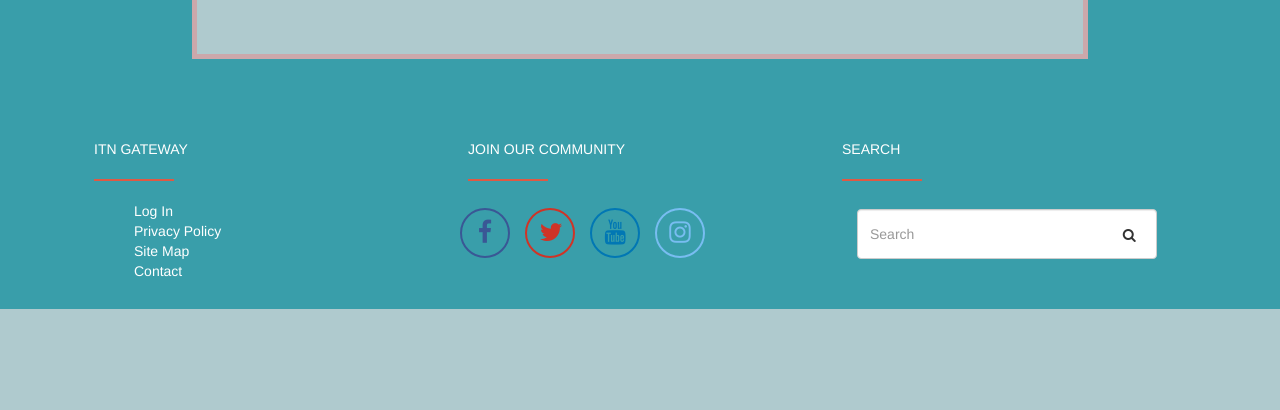
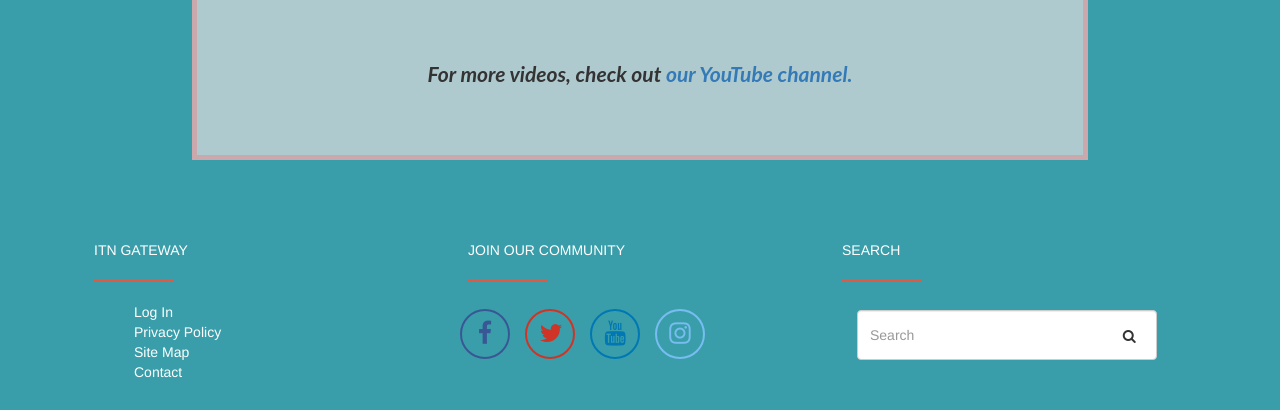
Before and after one commit to samguergen/ITNLanier, a PHP site: page /views/faces.html in a window 1280 px wide. Shown: the part 1625-2035 px from the top of the page. Before the commit the page ends 1934 px from the top, so only its background shows below. Run offline with PHP 8.4, Linux system fonts and the light colour scheme; some libraries are stand-ins or nearby versions.

Commit message:
end note

```diff
--- a/css/index.css
+++ b/css/index.css
@@ -821,6 +821,11 @@ nav .dropdown-menu li a {
   margin-top:100px;
   margin-bottom:25px;
 }
+.faces .container .end-note {
+  margin-top: 50px;
+  font-weight: bold;
+  font-style: italic;
+}
 
 
 #footer {
--- a/views/faces.html
+++ b/views/faces.html
@@ -124,9 +124,13 @@
         <h3>Dr. Henry Jennings</h3>
         <iframe width="560" height="315" src="https://www.youtube.com/embed/pbeWyZdX0lQ" frameborder="0" allow="autoplay; encrypted-media" allowfullscreen></iframe>
 
+        <p class="end-note">For more videos, check out <a href="https://www.youtube.com/channel/UCioGq9qbBAxORkqZE4xP_2Q/videos">our YouTube channel.</a> </p>
       </div><!--container-->
+
     </div><!--container-wrapper-->
     </div><!--faces-->
+
+
   </div><!--MAIN-->
 
   <div id="footer">
```
